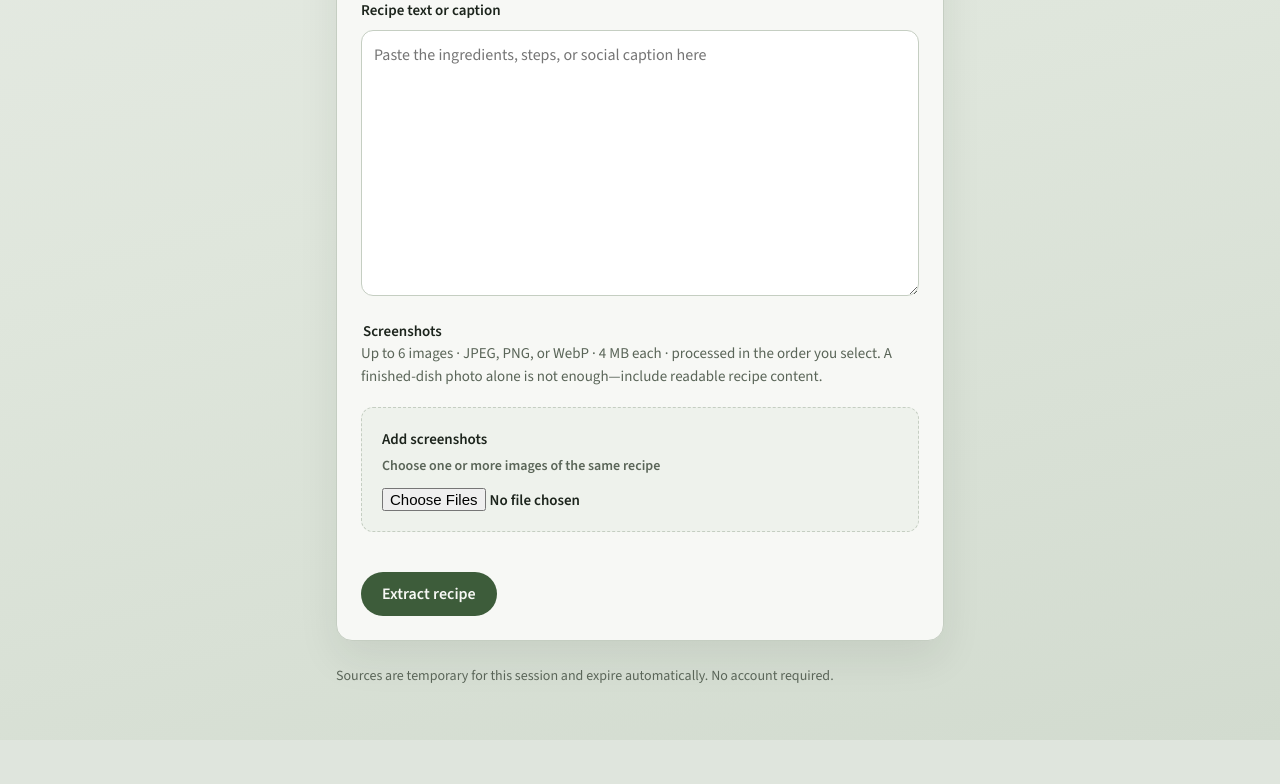
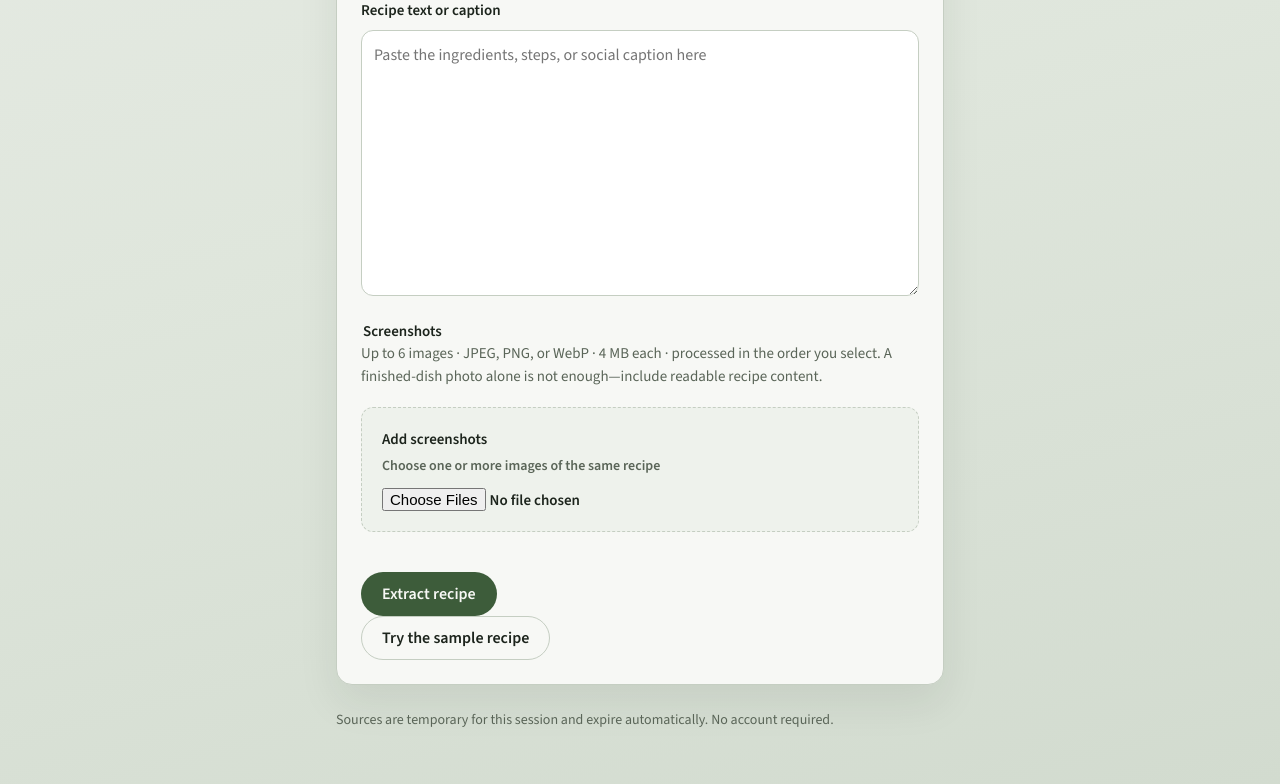
Before and after one commit to nihaln16/recipe-cooking-assistant, a FastAPI app: page / in a window 1280 px wide. Shown: the part 403-1187 px from the top of the page. Before the commit the page ends 1143 px from the top, so only its background shows below. Run offline with FastAPI, Linux system fonts and the light colour scheme.

Commit message:
Let visitors try a sample recipe and return home after cooking.
Co-authored-by: Cursor <cursoragent@cursor.com>

```diff
--- a/src/recipe_cooking_assistant/routes/import_routes.py
+++ b/src/recipe_cooking_assistant/routes/import_routes.py
@@ -29,6 +29,26 @@ from recipe_cooking_assistant.templating import create_templates
 templates = create_templates()
 
 router = APIRouter(tags=["import"])
+
+# Shown on the empty homepage so a visitor can extract it and start cooking.
+SAMPLE_RECIPE = """Garlic butter pasta
+Servings: 2
+
+Ingredients
+- 8 ounces spaghetti
+- 3 cloves garlic, minced
+- 2 tablespoons butter
+- 1 tablespoon olive oil
+- Salt, to taste
+- 2 tablespoons chopped parsley
+
+Steps
+1. Boil the spaghetti in salted water until tender.
+2. Warm the butter and olive oil in a skillet over medium heat.
+3. Cook the garlic until fragrant, about 1 minute.
+4. Toss the drained pasta with the garlic butter.
+5. Finish with parsley and salt.
+"""
 
 
 def _format_limits(settings: Settings) -> dict[str, str | int | float]:
@@ -73,11 +93,14 @@ def import_page(
 async def import_submit(
     request: Request,
     recipe_text: str = Form(default=""),
+    use_sample: str = Form(default=""),
     images: list[UploadFile] | None = File(default=None),
     settings: Settings = Depends(get_settings),
     db: Database = Depends(get_db),
     session_id: str = Depends(get_session_id),
 ):
+    if (use_sample or "").strip() == "1" and not recipe_text.strip():
+        recipe_text = SAMPLE_RECIPE
     text = recipe_text.strip() or None
     files = images or []
 
--- a/src/recipe_cooking_assistant/templates/cook.html
+++ b/src/recipe_cooking_assistant/templates/cook.html
@@ -39,6 +39,7 @@
     <input type="hidden" name="action" value="cook_again">
     <button class="btn btn-secondary" type="submit">Cook again</button>
   </form>
+  <a class="btn btn-secondary" href="/">Try another recipe</a>
 </nav>
 
 {% else %}
--- a/src/recipe_cooking_assistant/templates/import.html
+++ b/src/recipe_cooking_assistant/templates/import.html
@@ -53,4 +53,8 @@
     <button type="submit" class="btn btn-primary">Extract recipe</button>
   </div>
 </form>
+<form method="post" action="/import">
+  <input type="hidden" name="use_sample" value="1">
+  <button type="submit" class="btn btn-secondary">Try the sample recipe</button>
+</form>
 {% endblock %}
```
Also changed, not shown: tests/test_cooking.py (+2 -0 lines), tests/test_import.py (+11 -0 lines).
